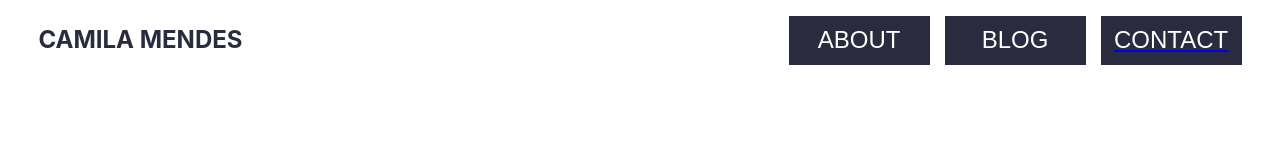
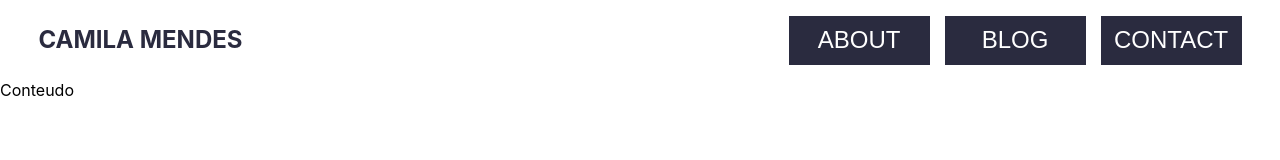
Before and after one commit to marisangela-sousa/Site-Camilla-Mendes, a React (Create React App) app: page /contact in a window 1280 px wide. Shown: the top 160 px of the page. Built offline with nearby package versions, Linux system fonts and the light colour scheme.

Commit message:
Contact Page was created

```diff
--- a/src/components/navbar/navbar.jsx
+++ b/src/components/navbar/navbar.jsx
@@ -11,7 +11,7 @@ const NavBar = () => {
             <div className="ButtonsGroupNavBar">
                 <Link to={"/"} style={ButtonDecoration} ><ButtonHeader ButtonHeaderName="ABOUT" /></Link>
                 <Link to={"/blog"} style={ButtonDecoration}><ButtonHeader to="/blog" ButtonHeaderName="BLOG" /></Link>
-                <Link><ButtonHeader ButtonHeaderName="CONTACT" /></Link>
+                <Link to={"/contact"} style={ButtonDecoration} ><ButtonHeader ButtonHeaderName="CONTACT" /></Link>
             </div>
         </div>
     )
--- a/src/pages/contact/contact.jsx
+++ b/src/pages/contact/contact.jsx
@@ -0,0 +1,9 @@
+const ContactPage = () => {
+    return (
+        <div>
+            Conteudo
+        </div>
+    )
+}
+
+export default ContactPage
--- a/src/pages/main/main.jsx
+++ b/src/pages/main/main.jsx
@@ -3,6 +3,7 @@ import { BrowserRouter, Routes, Route } from "react-router-dom"
 import NavBar from "../../components/navbar/navbar"
 import AboutPage from "../about/about"
 import BlogPage from "../blog/blog"
+import ContactPage from "../contact/contact"
 
 const Main = () => {
     return (
@@ -11,6 +12,7 @@ const Main = () => {
             <Routes>
                 <Route index element={<AboutPage />} />
                 <Route path="/blog" element={<BlogPage />} />
+                <Route path="/contact" element={<ContactPage/>} />
             </Routes>
         </BrowserRouter>
     )
```
